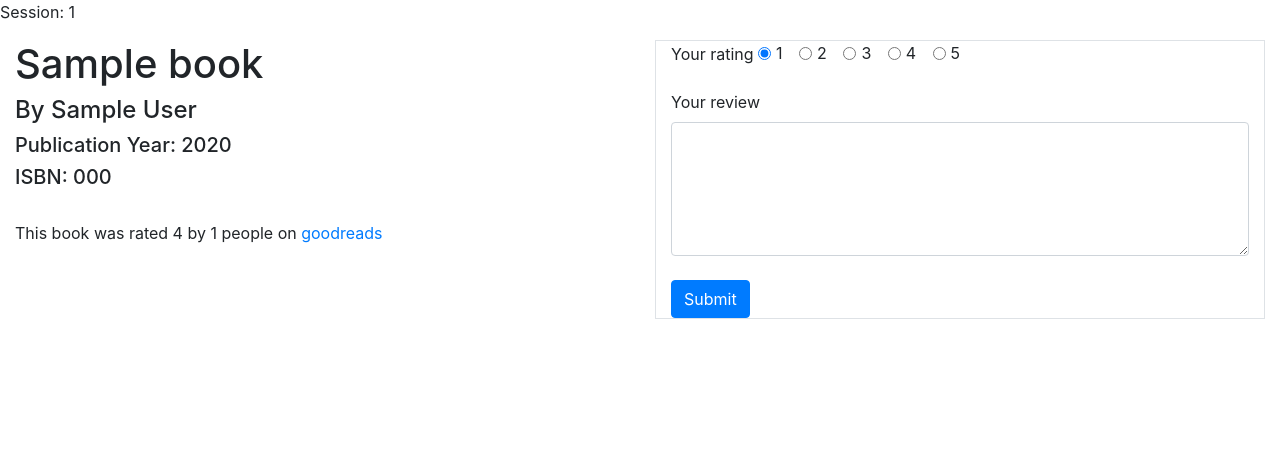
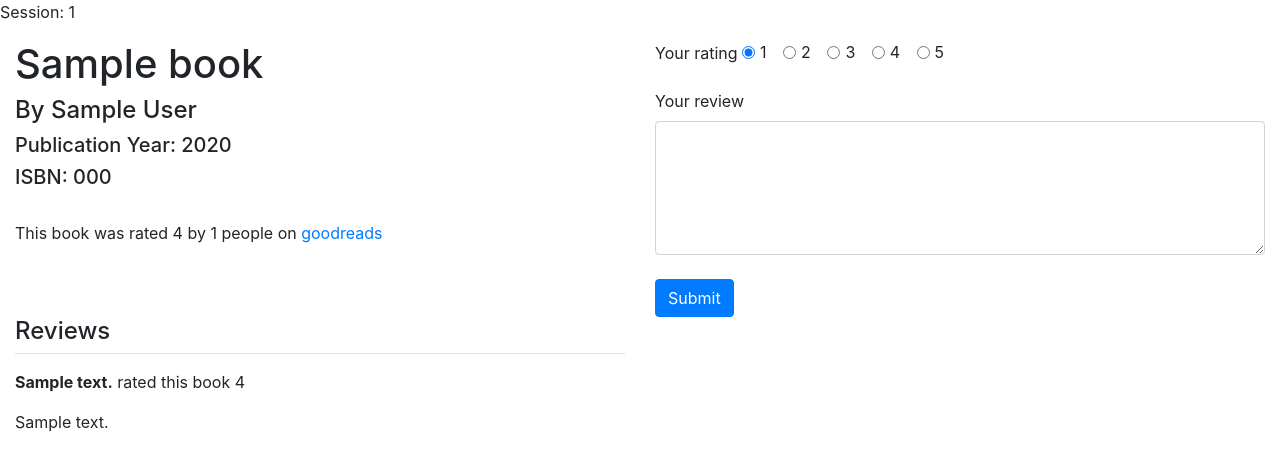
Before and after one commit to nitman118/project1, a Flask app: template templates/book.html in a window 1280 px wide. Shown: the part 56-527 px from the top of the page. Run offline with Flask 2, Linux system fonts and the light colour scheme; the visitor is signed in with stand-in values (Sample User, id 1); the template is opened without the code that fills it: most values are stand-ins (such as "Sample title", 1, 10 or a date in 2020); some libraries are stand-ins or nearby versions.

Commit message:
finished adding features

```diff
--- a/application.py
+++ b/application.py
@@ -7,6 +7,17 @@ from sqlalchemy import create_engine
 from sqlalchemy.orm import scoped_session, sessionmaker
 
 app = Flask(__name__)
+
+# Ensure templates are auto-reloaded
+app.config["TEMPLATES_AUTO_RELOAD"] = True
+
+# Ensure responses aren't cached
+@app.after_request
+def after_request(response):
+    response.headers["Cache-Control"] = "no-cache, no-store, must-revalidate"
+    response.headers["Expires"] = 0
+    response.headers["Pragma"] = "no-cache"
+    return response
 
 # Check for environment variable
 if not os.getenv("DATABASE_URL"):
@@ -59,16 +70,18 @@ def register():
             flash('Your account was created successfully!')
             return redirect("/")
 
+
 @app.route("/search", methods=["GET","POST"])
 def search():
     if request.method=="GET":
         return render_template("search.html")
-
     elif request.method=="POST":
         keyword = request.form.get("keyword")
         keyword="%"+keyword+"%"
         keyword=keyword.upper()
         radioOpt = request.form.get("inlineRadioOptions")
+        if keyword.strip("%")=="":
+            return "Empty KeyWord"
         if radioOpt=="option1":
             searchResults = db.execute("SELECT * FROM books WHERE UPPER(title) LIKE :title ORDER BY year DESC",{"title":keyword}).fetchall()
         elif radioOpt=="option2":
@@ -77,22 +90,34 @@ def search():
             searchResults = db.execute("SELECT * FROM books WHERE year = :year ORDER BY author ASC",{"year":int(keyword.strip('%'))}).fetchall()
         elif radioOpt=="option4":
             searchResults = db.execute("SELECT * FROM books WHERE isbn LIKE :isbn ORDER BY year DESC",{"isbn":keyword}).fetchall()
-
         return render_template("searchResult.html", searchResults=searchResults)
 
-@app.route("/search_result/<isbn>")
+
+@app.route("/search_result/<isbn>", methods=["GET","POST"])
 def bookDetails(isbn):
-    #create a connection
-    res = requests.get("https://www.goodreads.com/book/review_counts.json", params={"key": goodreadsDevKey, "isbns": isbn})
-    if res is None:
-        return redirect(url_for('error'))
-    json_data=res.json()["books"][0]
-    book=db.execute("SELECT * FROM books WHERE isbn = :isbn ORDER BY year DESC",{"isbn":isbn}).fetchone()
-    #implement reviews
-
-    return render_template("book.html",book=book, json_data=json_data)
-
-
+    if request.method=="GET":
+        #create a connection
+        print("get received")
+        res = requests.get("https://www.goodreads.com/book/review_counts.json", params={"key": goodreadsDevKey, "isbns": isbn})
+        if res is None:
+            return redirect(url_for('error'))
+        json_data=res.json()["books"][0]
+        book=db.execute("SELECT * FROM books WHERE isbn = :isbn ORDER BY year DESC",{"isbn":isbn}).fetchone()
+        revs=db.execute("SELECT * FROM reviews WHERE isbn=:isbn",{"isbn":isbn}).fetchall()
+        return render_template("book.html",book=book, json_data=json_data,revs=revs)
+    elif request.method=="POST":
+        print("post received")
+        review = request.form.get("review")
+        rating = request.form.get("inlineRadioOptions")
+        user=db.execute("SELECT * FROM users WHERE id=:id",{"id":session["u_id"]}).fetchone()
+        review_count=db.execute("SELECT COUNT(*) FROM reviews WHERE reviewer = :reviewer AND isbn=:isbn",{"reviewer":user.username,"isbn":isbn}).fetchall()
+        if len(review)!=0 and int(review_count[0][0])==0:
+            book=db.execute("SELECT * FROM books WHERE isbn = :isbn ORDER BY year DESC",{"isbn":isbn}).fetchone()
+            db.execute("INSERT INTO reviews (isbn,reviewer,review,rating) VALUES (:isbn,:reviewer,:review,:rating)",{"isbn":isbn,"reviewer":user.username,"review":review,"rating":rating})
+            db.commit()
+            return redirect(url_for("bookDetails",isbn=isbn))
+        else:
+            return "You have already posted"
 
 
 @app.route("/error")
--- a/templates/book.html
+++ b/templates/book.html
@@ -18,27 +18,26 @@ Welcome
 
     </div>
     <div class="col-lg-6">
-      <div class="container border">
       <form action={{url_for('bookDetails', isbn=book.isbn)}} method="post">
         Your rating
         <div class="form-check form-check-inline">
-            <input class="form-check-input" type="radio" name="inlineRadioOptions" id="inlineRadio1" value="option1" checked>
+          <input class="form-check-input" type="radio" name="inlineRadioOptions" id="inlineRadio1" value="1" checked>
           <label class="form-check-label" for="inlineRadio1">1</label>
         </div>
         <div class="form-check form-check-inline">
-            <input class="form-check-input" type="radio" name="inlineRadioOptions" id="inlineRadio2" value="option2">
+          <input class="form-check-input" type="radio" name="inlineRadioOptions" id="inlineRadio2" value="2">
           <label class="form-check-label" for="inlineRadio2">2</label>
         </div>
         <div class="form-check form-check-inline">
-            <input class="form-check-input" type="radio" name="inlineRadioOptions" id="inlineRadio3" value="option3">
+          <input class="form-check-input" type="radio" name="inlineRadioOptions" id="inlineRadio3" value="3">
           <label class="form-check-label" for="inlineRadio3">3</label>
         </div>
         <div class="form-check form-check-inline">
-            <input class="form-check-input" type="radio" name="inlineRadioOptions" id="inlineRadio4" value="option4">
+          <input class="form-check-input" type="radio" name="inlineRadioOptions" id="inlineRadio4" value="4">
           <label class="form-check-label" for="inlineRadio4">4</label>
         </div>
         <div class="form-check form-check-inline">
-            <input class="form-check-input" type="radio" name="inlineRadioOptions" id="inlineRadio5" value="option5">
+          <input class="form-check-input" type="radio" name="inlineRadioOptions" id="inlineRadio5" value="5">
           <label class="form-check-label" for="inlineRadio4">5</label>
         </div>
         <div class="form-group my-4">
@@ -47,10 +46,30 @@ Welcome
         </div>
         <button type="submit" class="btn btn-primary" name="button">Submit</button>
       </form>
+
     </div>
+
+  </div>
+
+  <div class="row">
+    <div class="col-lg-6">
+      <h4>Reviews</h4>
+      {% for rev in revs %}
+      <div class="border-top py-3">
+        <p><strong>{{rev.reviewer}}</strong> rated this book {{rev.rating}}</p>
+        <p>{{rev.review}} </p>
+      </div>
+
+      {% else %}
+      <p>No reviews yet!</p>
+      {% endfor %}
+
     </div>
 
   </div>
 
 </div>
+
+
+
 {% endblock %}
--- a/templates/layout.html
+++ b/templates/layout.html
@@ -18,7 +18,7 @@
         <div class="navbar-nav ">
           {% if session.u_id %}
           <a class="nav-item nav-link" href="{{url_for('search')}}">Search</a>
-          <a class="nav-item nav-link" href="#">Log Out</a>
+          <a class="nav-item nav-link" href="{{url_for('login')}}">Log Out</a>
           {% else %}
           <a class="nav-item nav-link" href="/">Sign In</a>
           <a class="nav-item nav-link" href={{url_for('register')}}>Register</a>
```
Also changed, not shown: 3 other files. Lines whose indentation alone changed are shown as unchanged.
